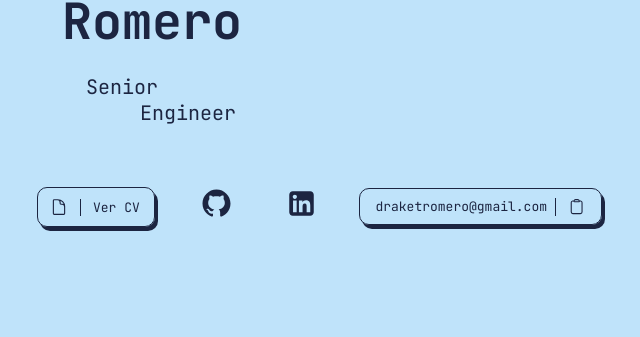
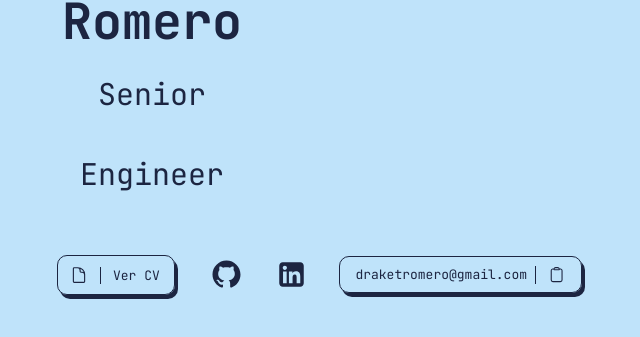
Before and after one commit to DraketRomero/lexdev-portfolio, a React (Vite) app: page / in a window 1280 px wide. Shown: the part 805-1142 px from the top of the page, without its empty margins (488-1128 px from the left). Before the commit the page ends 1112 px from the top, so only its background shows below. Built offline with nearby package versions, Linux system fonts and the light colour scheme.

Commit message:
fix : Position of social media icons

```diff
--- a/src/pages/css/homePage.css
+++ b/src/pages/css/homePage.css
@@ -65,13 +65,14 @@
 }
 
 .role {
-    font-size: 20px;
+    font-size: 30px;
 }
 
 .word {
     color: var(--base-variant);
     transition: opacity 300ms ease;
     opacity: 1;
+    font-weight: bolder;
 }
 
 .word.hidden {
@@ -133,29 +134,24 @@
 }
 
 .social-link {
-    color: var(--secondary-color);
+    text-decoration: none;
+    color: var(--secondary-text);
 }
 
 .social-link:hover {
-    color: var(--base-variant)
-}
-
-.icon-file-container {
-    padding: 14px 10px 10px 10px;
-    cursor: pointer;
-    margin: 0 15px 0 15px;
+    color: var(--text-color);
 }
 
 .icon-gb-container {
-    padding: 10px 10px 10px 10px;
+    padding: 11px 10px 10px 10px;
     cursor: pointer;
-    margin: 0 15px 0 15px;
+    margin: 2px 5px 0 5px;
 }
 
 .icon-li-container {
     padding: 10px 10px 0 10px;
     cursor: pointer;
-    margin: 0 15px 0 15px;
+    margin: 3px 5px 0 5px;
 }
 
 .button-email-container {
```
